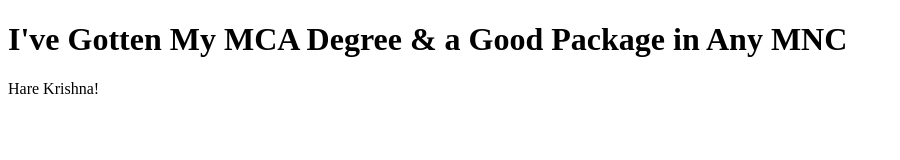
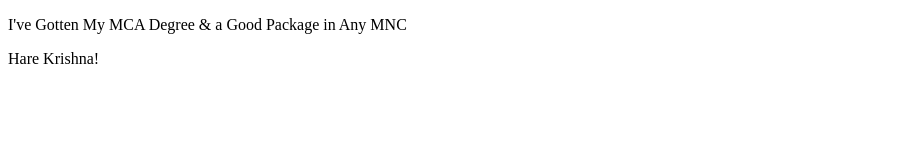
Before and after one commit to Pandey9800/JSCode-Two, a plain HTML site: page index.html in a window 1280 px wide. Shown: the whole page, without its empty margins (0-900 px from the left). Drawn offline with Linux system fonts and the light colour scheme.

Commit message:
more codes

```diff
--- a/index.html
+++ b/index.html
@@ -9,9 +9,9 @@
 </head>
 
 <body>
-    <h1 class="lun">I've Gotten My MCA Degree & a Good Package in Any MNC</h1>
     <div>
-        <p>Hare Krishna!</p>
+        <p>I've Gotten My MCA Degree & a Good Package in Any MNC</p>
+        <span>Hare Krishna!</span>
     </div>
 
     <!-- <table>
```
Also changed, not shown: index.js (+9 -0 lines).
